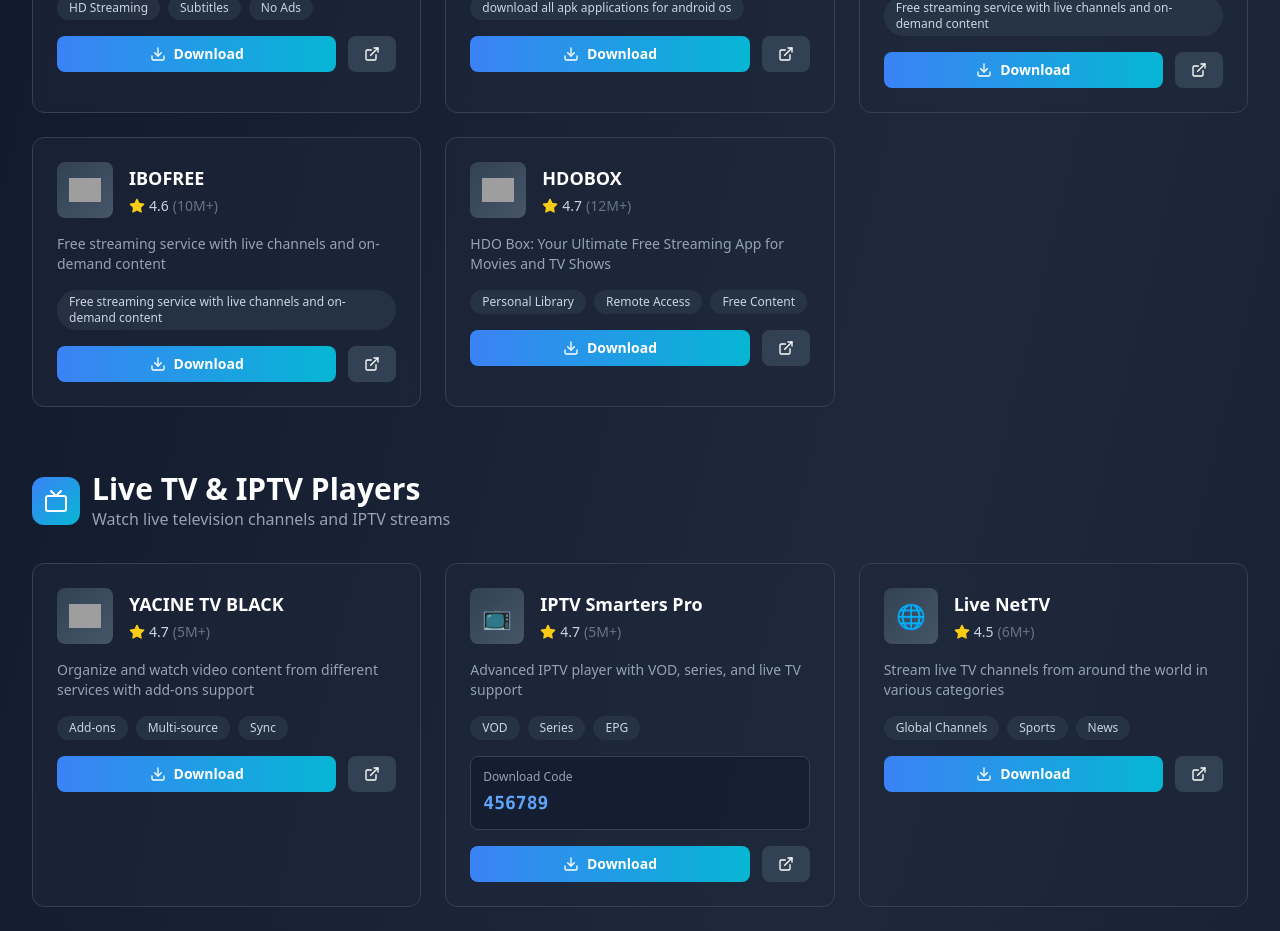
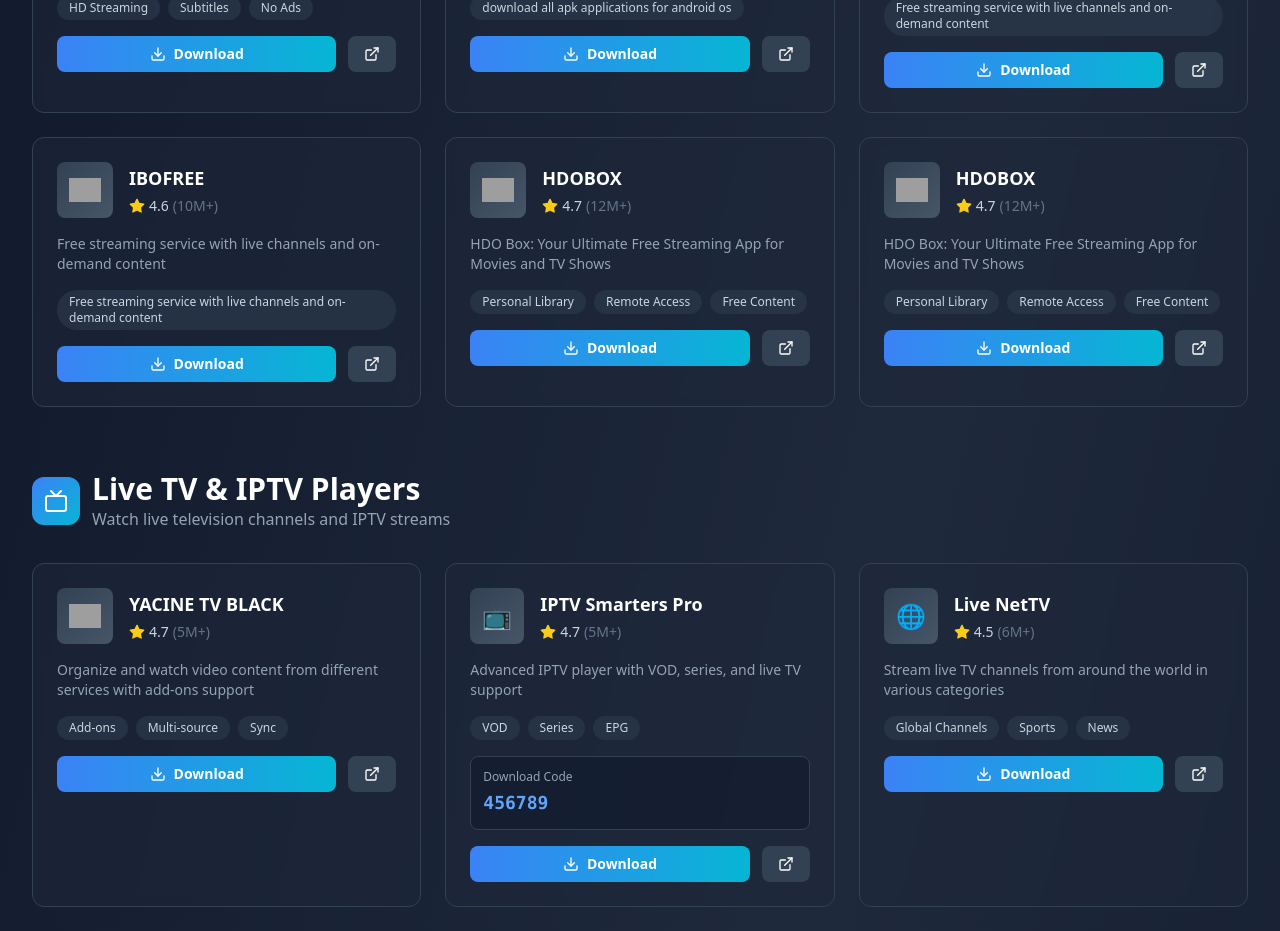
Before and after one commit to abdcasawi/ABD.github.io, a React (Vite) app: page / in a window 1280 px wide. Shown: the part 1120-2051 px from the top of the page. Built offline with nearby package versions, Linux system fonts and the light colour scheme; grey boxes are pictures that could not be loaded.

Commit message:
Updated apps.ts

```diff
--- a/src/data/apps.ts
+++ b/src/data/apps.ts
@@ -47,6 +47,16 @@ export const appCategories: Category[] = [
         downloads: '10M+',
         features: ['Free streaming service with live channels and on-demand content'],
         downloadUrl: 'https://drive.usercontent.google.com/download?id=1-C73JBqDA8SmBq7c_fqr7NreLEeuX_TL&export=download&authuser=0&confirm=t&uuid=b4b9c3cb-779a-4e17-9054-ea606e57f6dc&at=ALWLOp5xYVjbqCooAjY7IG6-61M6%3A1763398695252',
+      },
+      {
+        id: 'HDOBOX',
+        name: 'HDOBOX',
+        icon: 'https://i.ibb.co/TDD3G54t/HDOBOX.png',
+        description: 'HDO Box: Your Ultimate Free Streaming App for Movies and TV Shows',
+        rating: 4.7,
+        downloads: '12M+',
+        features: ['Personal Library', 'Remote Access', 'Free Content'],
+        downloadUrl: 'https://hdobox-tv.com/',
       },
       {
         id: 'HDOBOX',
```
